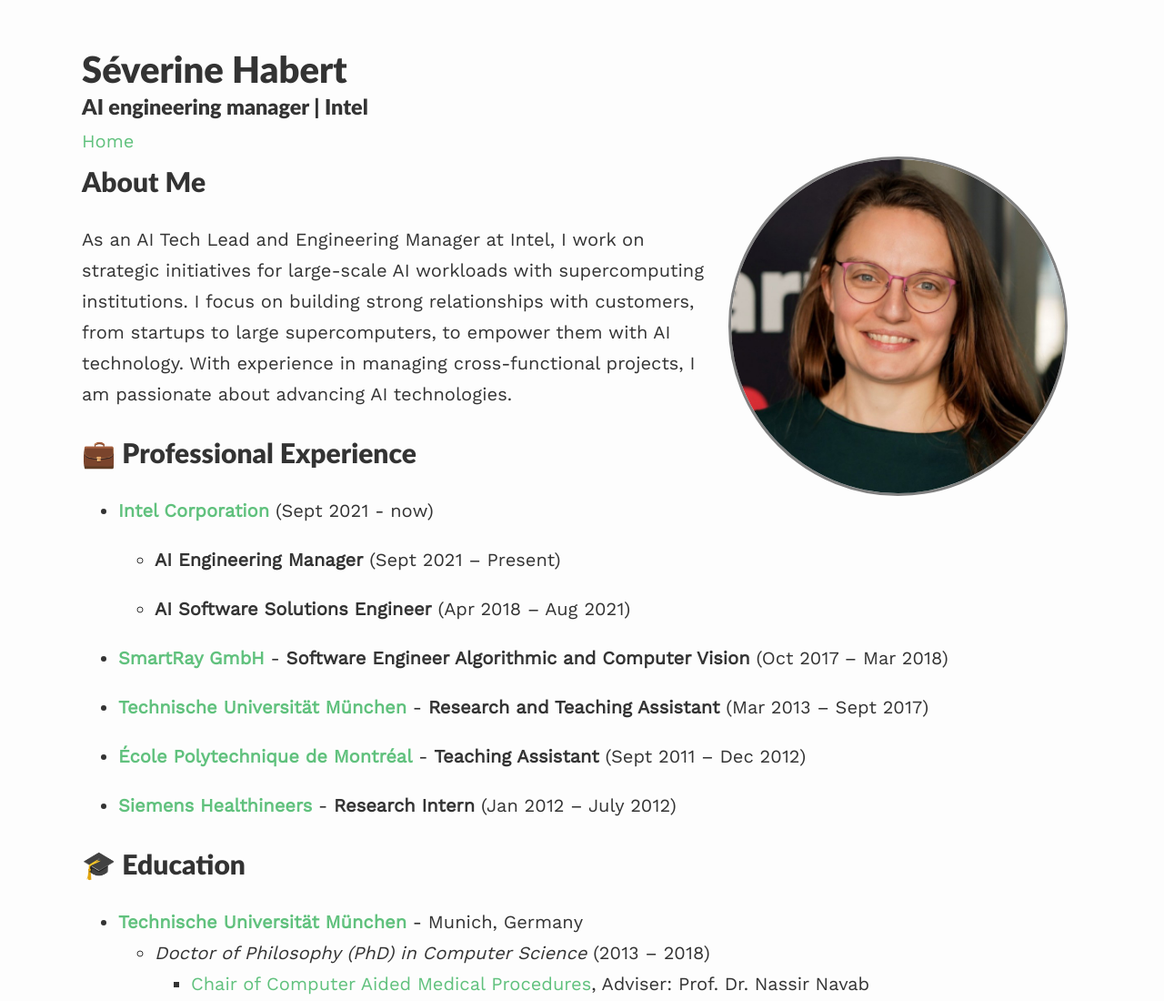
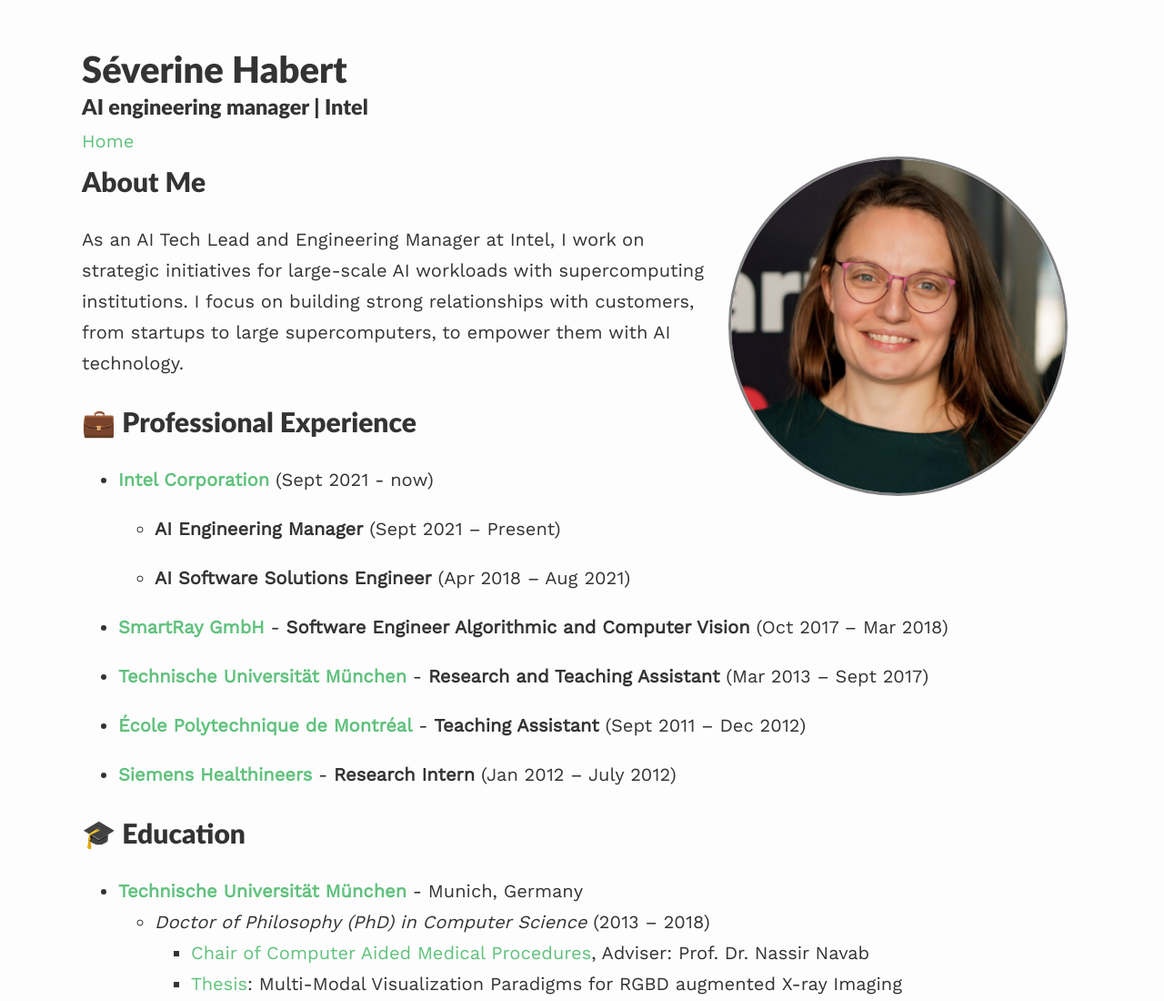
Before and after one commit to SeverineHabert/SeverineHabert.github.io, a plain HTML site: page index.html in a window 1280 px wide. Shown: the top 1100 px of the page at 91% size. Drawn offline with nearby package versions, Linux system fonts and the light colour scheme; some packages are replaced by stand-ins of ours.

Commit message:
Add files via upload

```diff
--- a/index.html
+++ b/index.html
@@ -70,7 +70,7 @@
 
 <h1 id="about-me">About Me</h1>
 
-<p>As an AI Tech Lead and Engineering Manager at Intel, I work on strategic initiatives for large-scale AI workloads with supercomputing institutions. I focus on building strong relationships with customers, from startups to large supercomputers, to empower them with AI technology. With experience in managing cross-functional projects, I am passionate about advancing AI technologies.</p>
+<p>As an AI Tech Lead and Engineering Manager at Intel, I work on strategic initiatives for large-scale AI workloads with supercomputing institutions. I focus on building strong relationships with customers, from startups to large supercomputers, to empower them with AI technology.</p>
 
 <h2 id="-professional-experience">💼 Professional Experience</h2>
 
```
